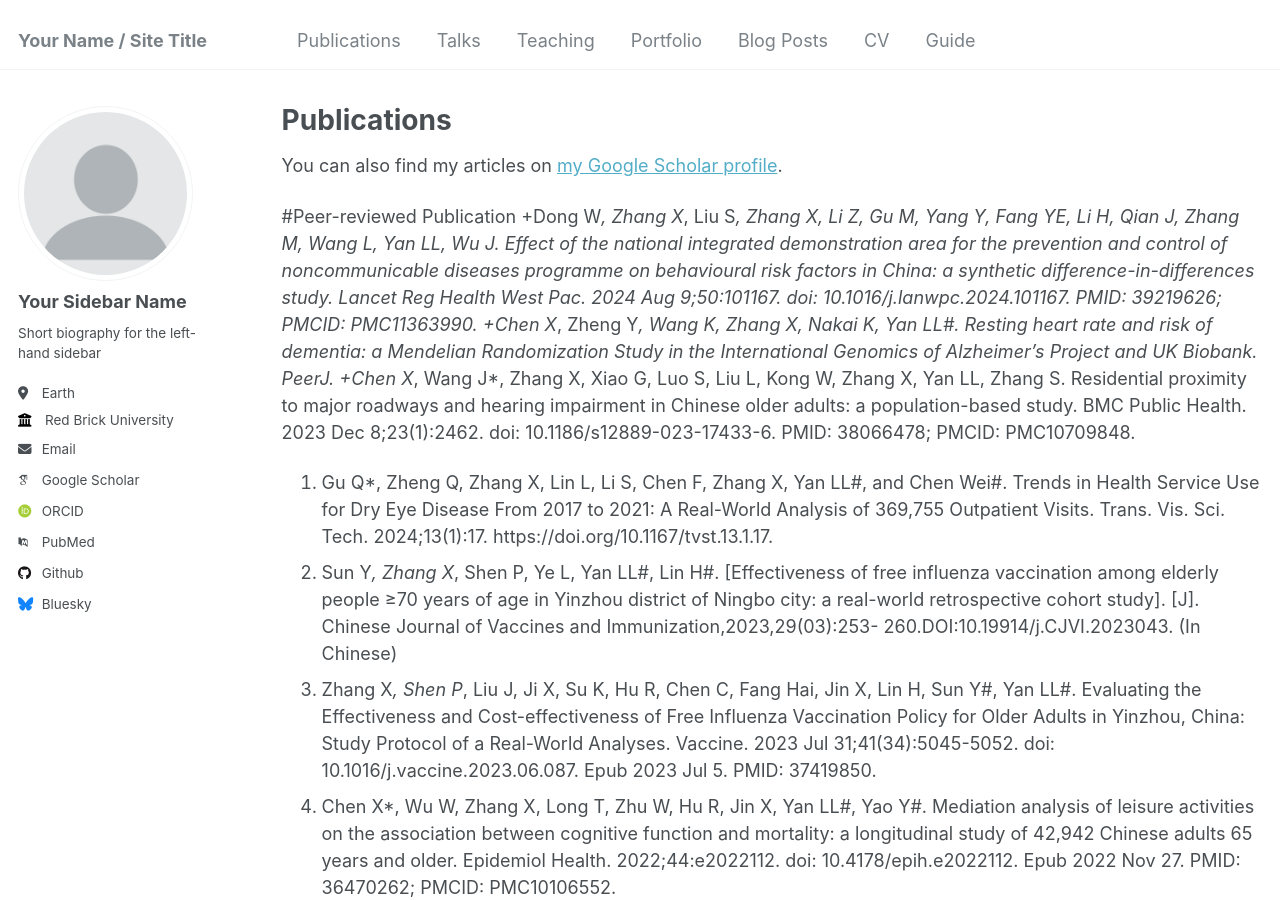
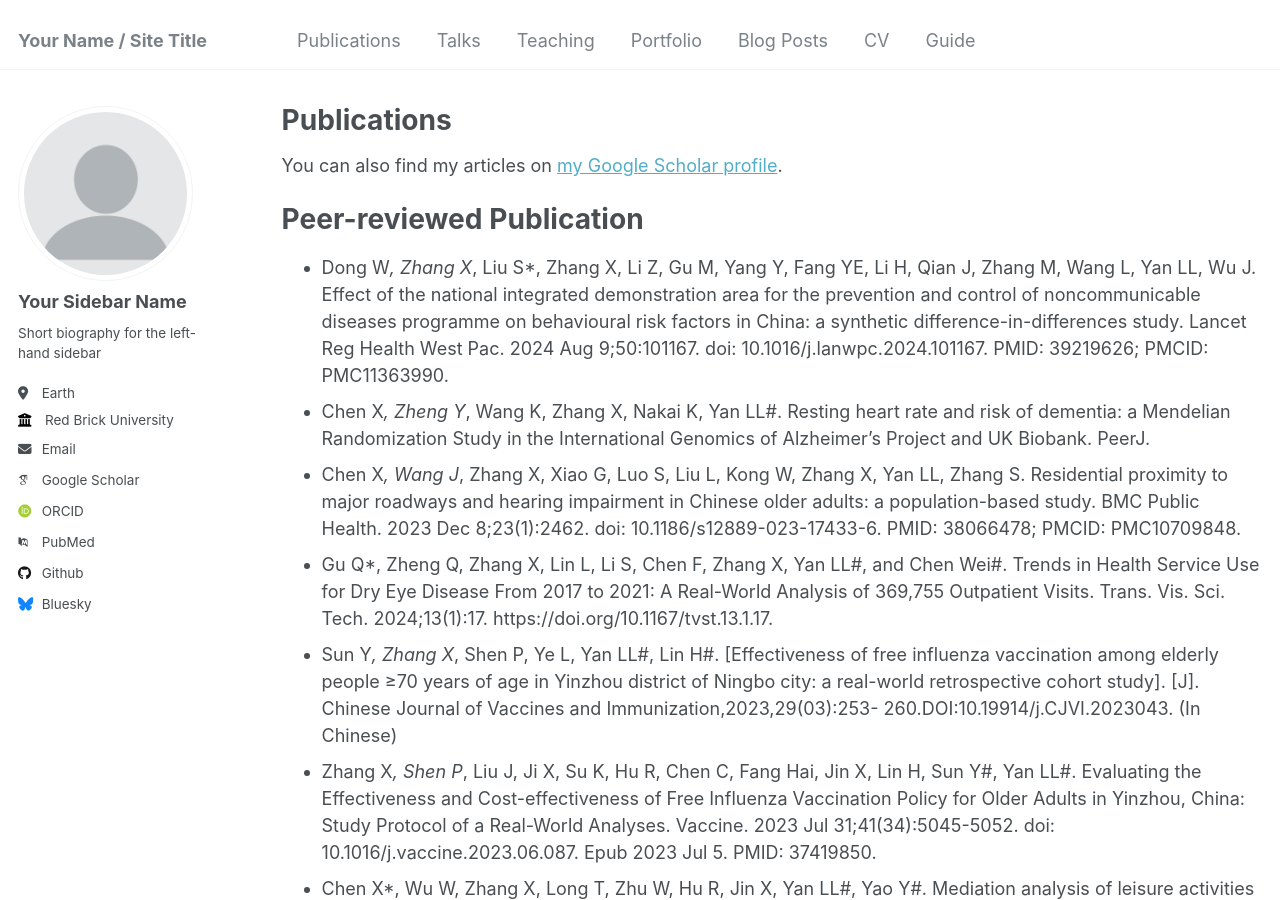
Before and after one commit to Xian152/xian152.github.io, a Jekyll site: the page built from _pages/publication.md, in a window 1280 px wide and 900 px high. Built offline with Jekyll 4.4.1, drawn with Linux system fonts in a browser that asks for light colours; some web fonts are replaced; part of the change alters nothing that is shown.

```diff
--- a/_pages/publication.md
+++ b/_pages/publication.md
@@ -7,14 +7,14 @@ author_profile: true
 
 You can also find my articles on [my Google Scholar profile](https://scholar.google.com/citations?user=2vQePQoAAAAJ&hl=zh-TW).
 
-#Peer-reviewed Publication
-+Dong W*, Zhang X*, Liu S*, Zhang X, Li Z, Gu M, Yang Y, Fang YE, Li H, Qian J, Zhang M, Wang L, Yan LL, Wu J. Effect of the national integrated demonstration area for the prevention and control of noncommunicable diseases programme on behavioural risk factors in China: a synthetic difference-in-differences study. Lancet Reg Health West Pac. 2024 Aug 9;50:101167. doi: 10.1016/j.lanwpc.2024.101167. PMID: 39219626; PMCID: PMC11363990.
-+Chen X*, Zheng Y*, Wang K, Zhang X, Nakai K, Yan LL#. Resting heart rate and risk of dementia: a Mendelian Randomization Study in the International Genomics of Alzheimer’s Project and UK Biobank. PeerJ.
-+Chen X*, Wang J*, Zhang X, Xiao G, Luo S, Liu L, Kong W, Zhang X, Yan LL, Zhang S. Residential proximity to major roadways and hearing impairment in Chinese older adults: a population-based study. BMC Public Health. 2023 Dec 8;23(1):2462. doi: 10.1186/s12889-023-17433-6. PMID: 38066478; PMCID: PMC10709848.
-7. Gu Q*, Zheng Q, Zhang X, Lin L, Li S, Chen F, Zhang X, Yan LL#, and Chen Wei#. Trends in Health Service Use for Dry Eye Disease From 2017 to 2021: A Real-World Analysis of 369,755 Outpatient Visits. Trans. Vis. Sci. Tech. 2024;13(1):17. https://doi.org/10.1167/tvst.13.1.17.
-6. Sun Y*, Zhang X*, Shen P, Ye L, Yan LL#, Lin H#. [Effectiveness of free influenza vaccination among elderly people ≥70 years of age in Yinzhou district of Ningbo city: a real-world retrospective cohort study]. [J]. Chinese Journal of Vaccines and Immunization,2023,29(03):253- 260.DOI:10.19914/j.CJVI.2023043. (In Chinese)
-5. Zhang X*, Shen P*, Liu J, Ji X, Su K, Hu R, Chen C, Fang Hai, Jin X, Lin H, Sun Y#, Yan LL#. Evaluating the Effectiveness and Cost-effectiveness of Free Influenza Vaccination Policy for Older Adults in Yinzhou, China: Study Protocol of a Real-World Analyses. Vaccine. 2023 Jul 31;41(34):5045-5052. doi: 10.1016/j.vaccine.2023.06.087. Epub 2023 Jul 5. PMID: 37419850.
-4. Chen X*, Wu W, Zhang X, Long T, Zhu W, Hu R, Jin X, Yan LL#, Yao Y#. Mediation analysis of leisure activities on the association between cognitive function and mortality: a longitudinal study of 42,942 Chinese adults 65 years and older. Epidemiol Health. 2022;44:e2022112. doi: 10.4178/epih.e2022112. Epub 2022 Nov 27. PMID: 36470262; PMCID: PMC10106552.
-3. Xiong S*, Wang Z, Lee B, Guo Q, Peoples N, Jin X, Gong E, Li Y, Chen X, He Z, Zhang X, Yan LL#. The association between self-rated health and all-cause mortality and explanatory factors in China's oldest-old population. J Glob Health. 2022 Jul 23;12:11005. doi: 10.7189/jogh.12.11005. PMID: 35866355; PMCID: PMC9305379.
-2. Jin X*, Long T, Chen H, Zeng Y, Zhang X, Yan LL.# and Wu C#. (2022) Associations of Alcohol Dehydrogenase and Aldehyde Dehydrogenase Polymorphism with Cognitive Impairment Among the Oldest-Old in China. Front. Aging Neurosci. 13:710966. doi: 10.3389/fnagi.2021.710966
-1. Jin X*, Xiong S, Yuan C, Gong E, Zhang X, Yao Y, Leng Y, Niu Z, Zeng Y# and Yan LL# (2021) Apolipoprotein E Genotype, Meat, Fish, and Egg Intake in Relation to Mortality Among Older Adults: A Longitudinal Analysis in China. Front. Med. 8:697389. doi: 10.3389/fmed.2021.697389
+# Peer-reviewed Publication
++ Dong W*, Zhang X*, Liu S*, Zhang X, Li Z, Gu M, Yang Y, Fang YE, Li H, Qian J, Zhang M, Wang L, Yan LL, Wu J. Effect of the national integrated demonstration area for the prevention and control of noncommunicable diseases programme on behavioural risk factors in China: a synthetic difference-in-differences study. Lancet Reg Health West Pac. 2024 Aug 9;50:101167. doi: 10.1016/j.lanwpc.2024.101167. PMID: 39219626; PMCID: PMC11363990.
++ Chen X*, Zheng Y*, Wang K, Zhang X, Nakai K, Yan LL#. Resting heart rate and risk of dementia: a Mendelian Randomization Study in the International Genomics of Alzheimer’s Project and UK Biobank. PeerJ.
++ Chen X*, Wang J*, Zhang X, Xiao G, Luo S, Liu L, Kong W, Zhang X, Yan LL, Zhang S. Residential proximity to major roadways and hearing impairment in Chinese older adults: a population-based study. BMC Public Health. 2023 Dec 8;23(1):2462. doi: 10.1186/s12889-023-17433-6. PMID: 38066478; PMCID: PMC10709848.
++ Gu Q*, Zheng Q, Zhang X, Lin L, Li S, Chen F, Zhang X, Yan LL#, and Chen Wei#. Trends in Health Service Use for Dry Eye Disease From 2017 to 2021: A Real-World Analysis of 369,755 Outpatient Visits. Trans. Vis. Sci. Tech. 2024;13(1):17. https://doi.org/10.1167/tvst.13.1.17.
++ Sun Y*, Zhang X*, Shen P, Ye L, Yan LL#, Lin H#. [Effectiveness of free influenza vaccination among elderly people ≥70 years of age in Yinzhou district of Ningbo city: a real-world retrospective cohort study]. [J]. Chinese Journal of Vaccines and Immunization,2023,29(03):253- 260.DOI:10.19914/j.CJVI.2023043. (In Chinese)
++ Zhang X*, Shen P*, Liu J, Ji X, Su K, Hu R, Chen C, Fang Hai, Jin X, Lin H, Sun Y#, Yan LL#. Evaluating the Effectiveness and Cost-effectiveness of Free Influenza Vaccination Policy for Older Adults in Yinzhou, China: Study Protocol of a Real-World Analyses. Vaccine. 2023 Jul 31;41(34):5045-5052. doi: 10.1016/j.vaccine.2023.06.087. Epub 2023 Jul 5. PMID: 37419850.
++ Chen X*, Wu W, Zhang X, Long T, Zhu W, Hu R, Jin X, Yan LL#, Yao Y#. Mediation analysis of leisure activities on the association between cognitive function and mortality: a longitudinal study of 42,942 Chinese adults 65 years and older. Epidemiol Health. 2022;44:e2022112. doi: 10.4178/epih.e2022112. Epub 2022 Nov 27. PMID: 36470262; PMCID: PMC10106552.
++ Xiong S*, Wang Z, Lee B, Guo Q, Peoples N, Jin X, Gong E, Li Y, Chen X, He Z, Zhang X, Yan LL#. The association between self-rated health and all-cause mortality and explanatory factors in China's oldest-old population. J Glob Health. 2022 Jul 23;12:11005. doi: 10.7189/jogh.12.11005. PMID: 35866355; PMCID: PMC9305379.
++ Jin X*, Long T, Chen H, Zeng Y, Zhang X, Yan LL.# and Wu C#. (2022) Associations of Alcohol Dehydrogenase and Aldehyde Dehydrogenase Polymorphism with Cognitive Impairment Among the Oldest-Old in China. Front. Aging Neurosci. 13:710966. doi: 10.3389/fnagi.2021.710966
++ Jin X*, Xiong S, Yuan C, Gong E, Zhang X, Yao Y, Leng Y, Niu Z, Zeng Y# and Yan LL# (2021) Apolipoprotein E Genotype, Meat, Fish, and Egg Intake in Relation to Mortality Among Older Adults: A Longitudinal Analysis in China. Front. Med. 8:697389. doi: 10.3389/fmed.2021.697389
```
